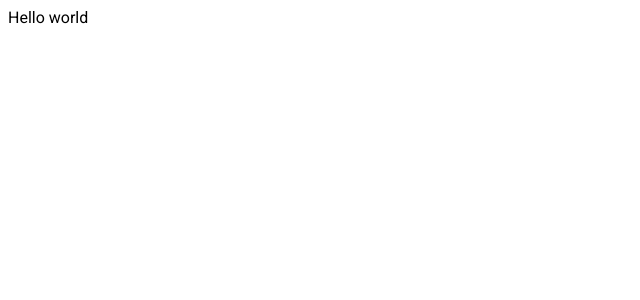
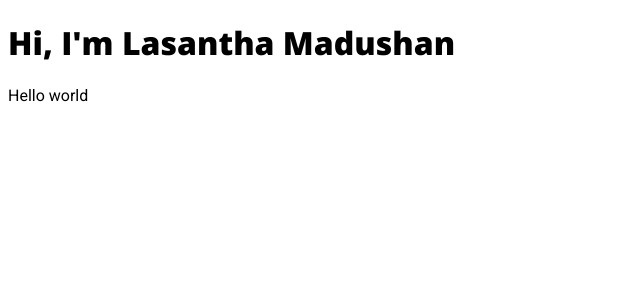
Before and after one commit to lazzy07/about, a React (Create React App) app: page / in a window 1280 px wide. Shown: the top 300 px of the page, without its empty margins (0-640 px from the left). Built offline with nearby package versions, Linux system fonts and the light colour scheme.

Commit message:
bages adde

```diff
--- a/public/index.html
+++ b/public/index.html
@@ -5,7 +5,7 @@
     <link rel="icon" href="%PUBLIC_URL%/favicon.ico" />
     <meta name="viewport" content="width=device-width, initial-scale=1" />
     <link
-      href="https://fonts.googleapis.com/css2?family=Roboto:wght@300;400;500;900&display=swap"
+      href="https://fonts.googleapis.com/css2?family=Open+Sans:wght@300;400;600;800&family=Roboto:wght@300;400;500;900&display=swap"
       rel="stylesheet"
     />
     <meta name="theme-color" content="#000000" />
--- a/src/App.tsx
+++ b/src/App.tsx
@@ -1,8 +1,10 @@
 import React from 'react';
-import "./scss/app.scss"
-function App() {
+import "./scss/app.scss";
+
+const App = () => {
   return (
     <div>
+      <h1>Hi, I'm Lasantha Madushan</h1>
       Hello world
     </div>
   );
--- a/src/scss/app.scss
+++ b/src/scss/app.scss
@@ -1,3 +1,13 @@
 body {
   font-family: "Roboto", sans-serif;
 }
+
+h1,
+h2,
+h3,
+h3,
+h4,
+h5,
+h6 {
+  font-family: "Open Sans", sans-serif;
+}
```
Also changed, not shown: 1 other file (tests, documents, lock files or other folders).
